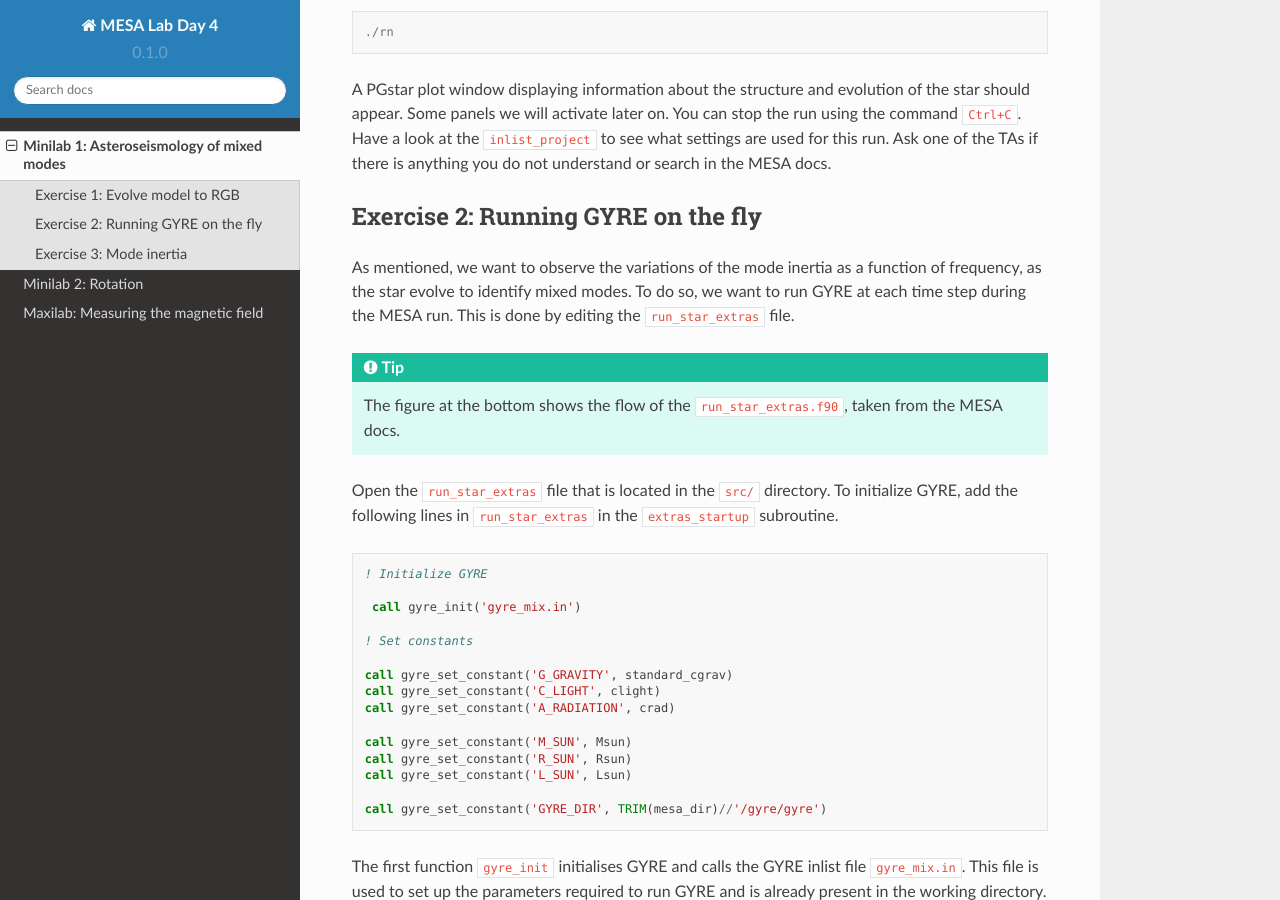
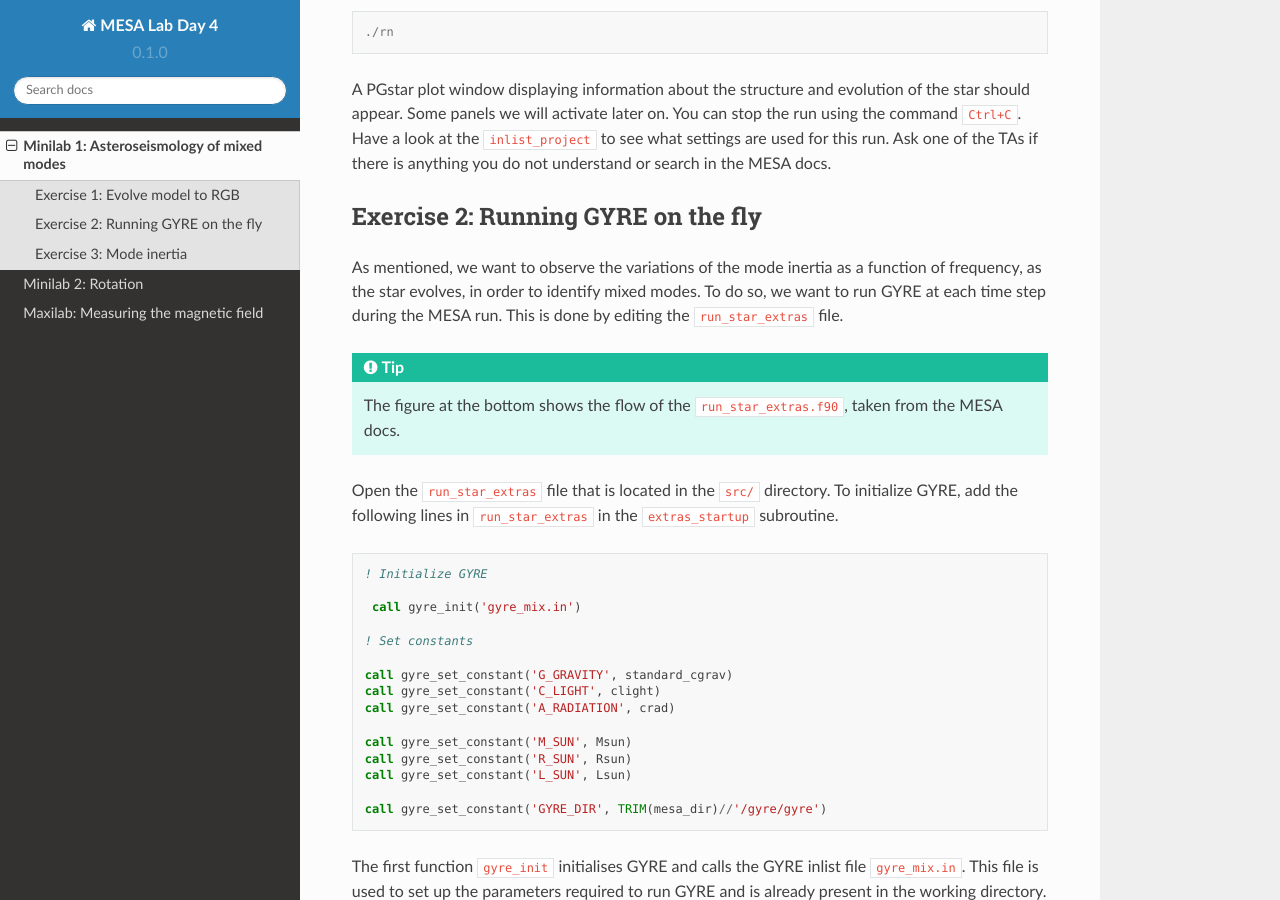
Before and after one commit to mesa-summer-school-2023/mesa-school-bugnet, a Sphinx documentation site: the page built from docs/minilab1.rst, in a window 1280 px wide and 900 px high, scrolled down 1777 px. Built offline with Sphinx 7.4.7 and the Read the Docs theme 2.0.0, drawn with Linux system fonts in a browser that asks for light colours; some of the changed text lies outside the part shown.

Commit message:
Update minilab1.rst

```diff
--- a/docs/minilab1.rst
+++ b/docs/minilab1.rst
@@ -29,6 +29,7 @@ Exercise 1: Evolve model to RGB
 
 For this minilab, the aim is to evolve a model of :math:`1.4\,M_{\odot}` star from a pre-computed ZAMS model up to the Red Giant Branch (RGB) and then to modify the ``run_star_extras`` file to run GYRE on the fly during a MESA run. The composition of the star is set to the values given by Li et al. (2022, Nature), who have used the standard Solar abundances from Grevesse & Sauval 1998 (GS98).
 
+
 First, download the ``minilab_1`` work directory. The ``inlist_project`` file from this working directory has already been edited to run from ZAMS and to stop when the effective temperature of the star is lower than :math:`10^{3.7}`.
 As usual, start by changing the current working directory and compile the code, with
 
@@ -49,7 +50,7 @@ Have a look at the ``inlist_project`` to see what settings are used for this run
 Exercise 2: Running GYRE on the fly
 --------
 
-As mentioned, we want to observe the variations of the mode inertia as a function of frequency, as the star evolve to identify mixed modes. To do so, we want to run GYRE at each time step during the MESA run. This is done by editing the ``run_star_extras`` file.
+As mentioned, we want to observe the variations of the mode inertia as a function of frequency, as the star evolves, in order to identify mixed modes. To do so, we want to run GYRE at each time step during the MESA run. This is done by editing the ``run_star_extras`` file.
 
 .. tip::
 
```
Also changed, not shown: other parts of docs/minilab1.rst (+1 -1 lines).
